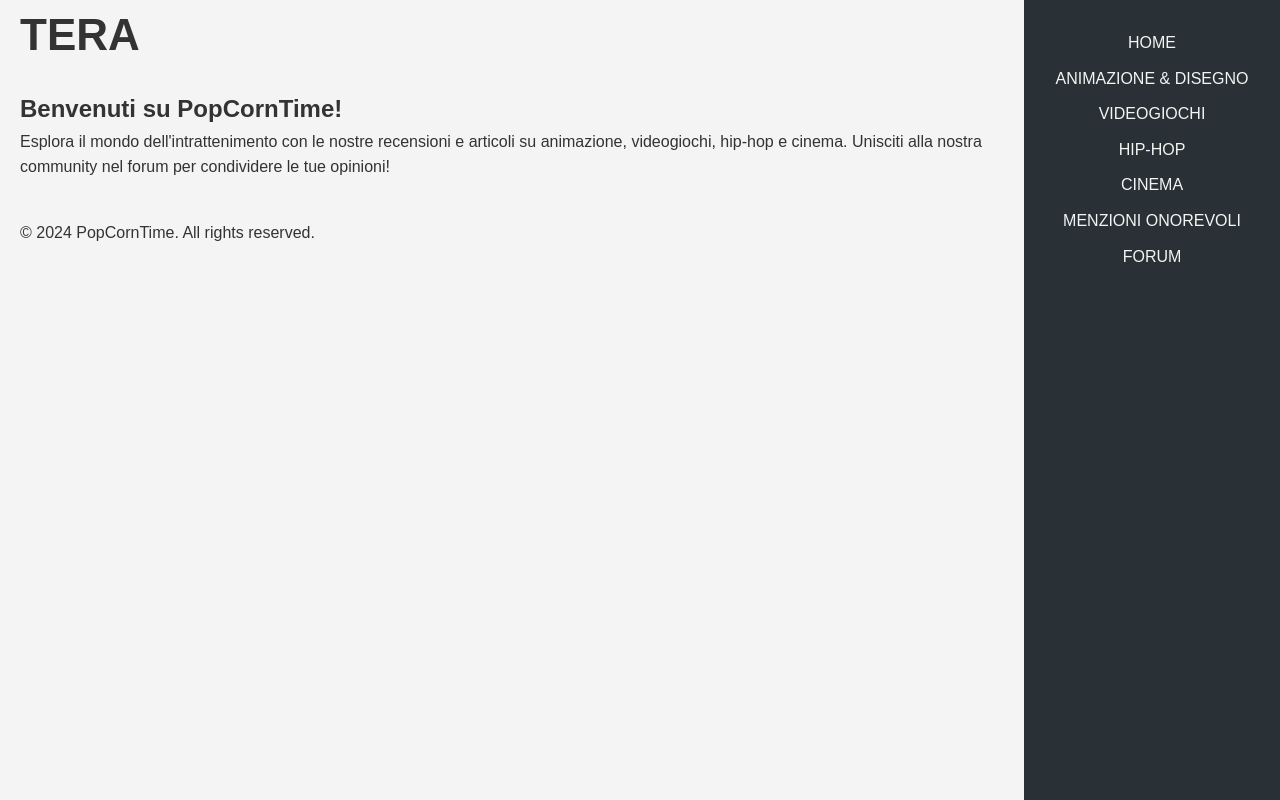
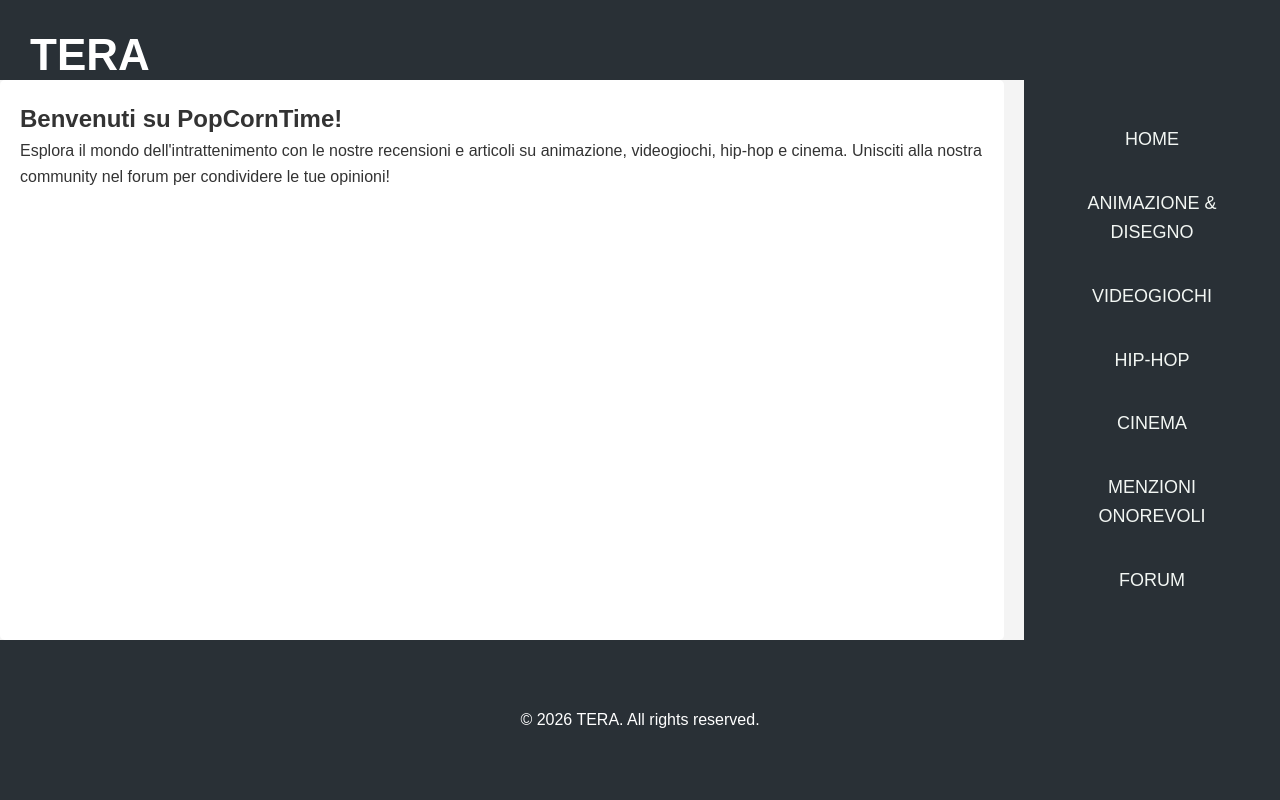
Before and after one commit to Michele-Pio-Russo/Tecnologie-Web, a PHP site: page /html/Home/home.html in a window 1280 px wide. Run offline with PHP 8.4, Linux system fonts and the light colour scheme.

Commit message:
stile iniziale

```diff
--- a/css/home.css
+++ b/css/home.css
@@ -1,13 +1,4 @@
-*
-/* {
-    background-color: #293036;
-    color: #fff;
-    padding: 20px 0;
-    text-align: center;
-    margin-bottom: 20px;
-    display: flex;
-    justify-content: flex-start;
-} */
+
 *
 {
     margin: 0;
@@ -20,6 +11,9 @@ body
     background-color: #f4f4f4;
     color: #333;
     line-height: 1.6;
+    display: flex;
+    flex-direction: column;
+    min-height: 100vh;
 }
 a
 {
@@ -38,12 +32,12 @@ li
     align-items: center;
 }
 .main-content {
-    margin-right: 10%;
-    padding: 20px;
-    width: 80%;
+    display: grid;
+    grid-template-columns: 1fr 20%;
+    flex: 1;
+    gap: 20px;
 }
 .footer p {
-    margin-right: 10%;
     padding: 20px;
 }
 .container
@@ -60,35 +54,99 @@ li
 }
 
 .sidebar {
-  width: 20%;
-  height: 100vh;
   background-color: #293036;
   color: #fff;
-
-
-  position: fixed; /* importante */
-  right: 0;        /* la porta a destra */
-  top: 0;          /* parte dall'alto */
   padding: 30px;
-
   display: flex;
   flex-direction: column;
-  justify-content: space-between;
+  align-items: center;
+  justify-content: center;
 }
 
 .menu {
   display: flex;
   flex-direction: column;
   gap: 10px;
+  align-items: center;
+  justify-content: space-evenly;
+  width: 100%;
+  height: 100%;
+}
+
+.menu a {
+  display: block;
+  width: 100%;
   text-align: center;
+  padding: 10px;
+  border-radius: 4px;
+  font-size: clamp(12px, 2.5vw, 18px);
+  transition: background-color 0.3s ease, color 0.3s ease, border-radius 1s ease, font-size 1s ease;
+}
+
+.menu a:hover {
+  background: linear-gradient(90deg, #FF0000, #FF7F00, #FFFF00, #00FF00, #0000FF, #4B0082, #9400D3, #FF0000);
+  background-size: 200% 100%;
+  -webkit-background-clip: text;
+  -webkit-text-fill-color: transparent;
+  background-clip: text;
+  border: 1px solid #fff;
+  animation: hoverEffect 3s ease-in-out infinite;
+  border-radius: 30px;
+  font-size: 30px;
+}
+
+.content {
+  background-color: #fff;
+  padding: 20px;
+  border-radius: 5px;
 }
 
 
-footer
+.footer
 {
     background-color: #293036;
     color: #fff;
     text-align: center;
     padding: 10px 0;
-    margin-top: 20px;
+    height: 20%;
+    display: flex;
+    align-items: center;
+    justify-content: center;
 }
+.footer p
+{
+    margin: 0;
+    animation: textFadeIn 2s linear infinite;
+    overflow: hidden;
+    white-space: nowrap;
+}
+.header
+{
+    background-color: #293036;
+    color: #fff;
+    padding: 20px 10px;
+    height: 10%;
+    align-items: center;
+    justify-items: left;
+}
+
+@keyframes textFadeIn {
+    from {
+        width: 0;
+    }
+    to {
+        width: 100%;
+    }
+}
+
+@keyframes hoverEffect {
+    0% {
+        background-position: 0% 50%;
+    }
+    50% {
+        background-position: 100% 50%;
+    }
+    100% {
+        background-position: 0% 50%;
+    }
+}
--- a/html/Home/home.html
+++ b/html/Home/home.html
@@ -18,7 +18,7 @@
                 <h2>Benvenuti su PopCornTime!</h2>
                 <p>Esplora il mondo dell'intrattenimento con le nostre recensioni e articoli su animazione, videogiochi, hip-hop e cinema. Unisciti alla nostra community nel forum per condividere le tue opinioni!</p>
             </div>
-        <div class="sidebar">
+            <div class="sidebar">
                 <nav class="menu">
                     <a href="#">HOME</a>
                     <a href="#">ANIMAZIONE & DISEGNO</a>
@@ -28,10 +28,10 @@
                     <a href="#">MENZIONI ONOREVOLI</a>
                     <a href="#">FORUM</a>
                 </nav>
-        </div>
+            </div>
         </div>
         <div class="footer">
-            <p>© 2024 PopCornTime. All rights reserved.</p>
+            <p>© 2026 TERA. All rights reserved.</p>
         </div>
     </body>
 
```
